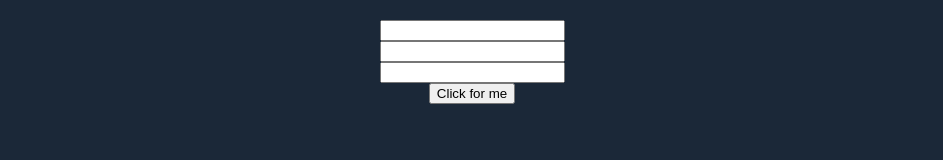
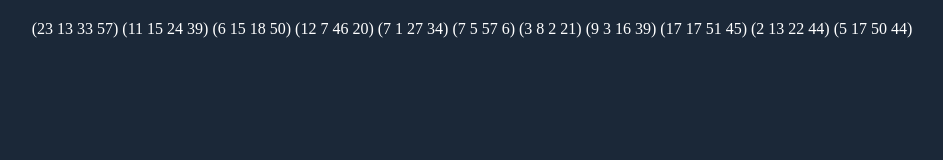
Before and after one commit to dimamatrusmat/tester_new, a plain HTML site: page 18032012/index.html in a window 1280 px wide. Shown: the whole page, without its empty margins (168-1111 px from the left). Drawn offline with Linux system fonts and the light colour scheme.

Commit message:
13 задач +

```diff
--- a/18032012/index.html
+++ b/18032012/index.html
@@ -70,13 +70,13 @@
     </div>
     <button>Click</button> -->
 
-    <input type="text" id="name">
+    <!-- <input type="text" id="name">
     <br>
     <input type="number" id="number">
     <br>
     <input type="email" id="email">
     <br>
-    <button id="btn">Click for me</button>
+    <button id="btn">Click for me</button> -->
 
 
 </div>
--- a/18032012/js/main.js
+++ b/18032012/js/main.js
@@ -692,10 +692,82 @@
 
 // console.log(double(3))
 //5) Оброботчик сам обрабатываекмый элемент
-let btn = document.getElementById('btn');
+// let btn = document.getElementById('btn');
 
-    console.log(btn)
+//     console.log(btn)
 
-btn.addEventListener('click', function() {
-    this.style.display = 'none'
-});
+// btn.addEventListener('click', function() {
+//     this.style.display = 'none'
+// });
+//////////Weighted sum of digits
+// let string = '834 1410 12005 732161 55034910 12 13412021 90605441 440733715 34100886 15048231 4 16591136 779 1150142 64304111 2780686 1 4 476 142 68487 45675 16 116766800 95749 90497 203582 149106 3 565 390',
+//     arrStr = string.split(' '),
+//     ans = []
+
+//     for (let i = 0; i < arrStr.length; i++){
+//        let num = +arrStr[i],
+//             number = 0,
+//             nesNumber = 1;
+//         for (let o = arrStr[i].length - 1; o >= 0; o--){
+//             let ost = Math.floor(num/10**o);
+//             number = number + ost * nesNumber;
+
+//             num = num - ost*10**o;
+//             nesNumber += 1;
+
+//         }
+//         ans.push(number);
+//     }
+
+// let wrap = document.querySelector('.wrap');
+
+// wrap.innerHTML = ans.join(' ');
+
+// Modulo and time difference
+
+let wrap = document.querySelector('.wrap'),
+    str = '1 4 22 40 24 17 56 37,1 16 17 2 13 7 41 41,22 10 53 59 29 2 12 49,12 8 55 42 24 16 42 2,10 15 30 38 17 16 58 12,6 16 53 45 13 22 50 51,15 14 28 6 18 22 30 27,15 19 0 38 24 22 17 17,8 0 59 47 25 18 51 32,8 17 8 8 11 6 30 52,17 16 57 46 23 10 48 30',
+    arrStr = str.split(','),
+    ans = [];
+
+    function howMuch(arr) {
+        let arr1 = [],
+            arr2 = [],
+            arr3 = [];
+        for (let i = arr.length; i > 0; i--){
+           if (i >= 5) {
+               arr2.unshift(arr.pop())
+           } else {
+               arr1.unshift(arr.pop())
+           }
+        }
+        let ans1 = 0,
+            ans2 = 0,
+            ans3 = 0;
+
+        ans1 = +arr1[0] * 86400 + +arr1[1] * 3600 + +arr1[2] * 60 + +arr1[3];
+        ans2 = +arr2[0] * 86400 + +arr2[1] * 3600 + +arr2[2] * 60 + +arr2[3]
+
+        ans3 = ans2 - ans1;
+        let day = Math.floor(ans3/86400);
+        ans3 -= day * 86400;
+        let hour = Math.floor(ans3/3600);
+        ans3 -= hour * 3600;
+        let min = Math.floor(ans3/60);
+        ans3 -= min * 60;
+        let sec = ans3;
+        ans3 -= sec;
+
+        arr3.push(day);
+        arr3.push(hour);
+        arr3.push(min);
+        arr3.push(sec);
+
+        ans.push('(' + arr3.join(' ') + ')');
+        wrap.innerHTML = ans.join(' ');
+    }
+
+
+    for (let i = 0; i < arrStr.length; i++) {
+        howMuch(arrStr[i].split(' '));
+    }
```
